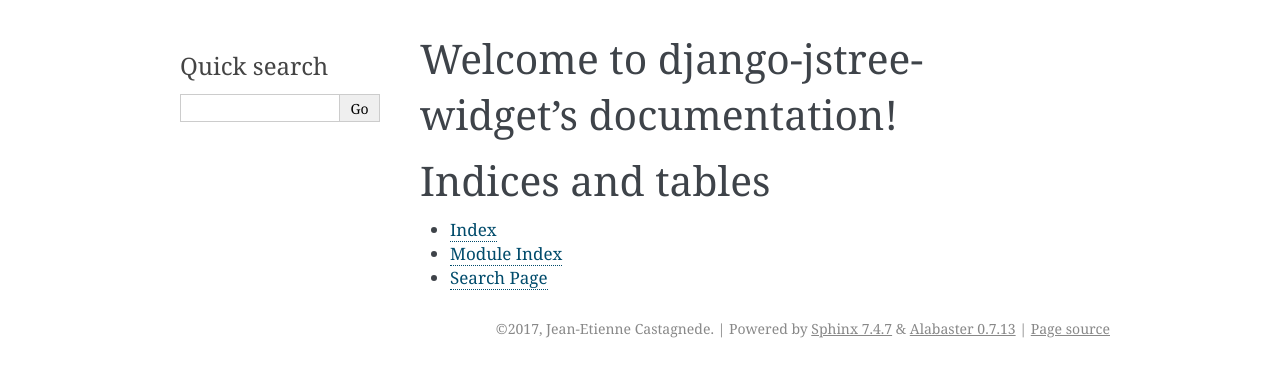
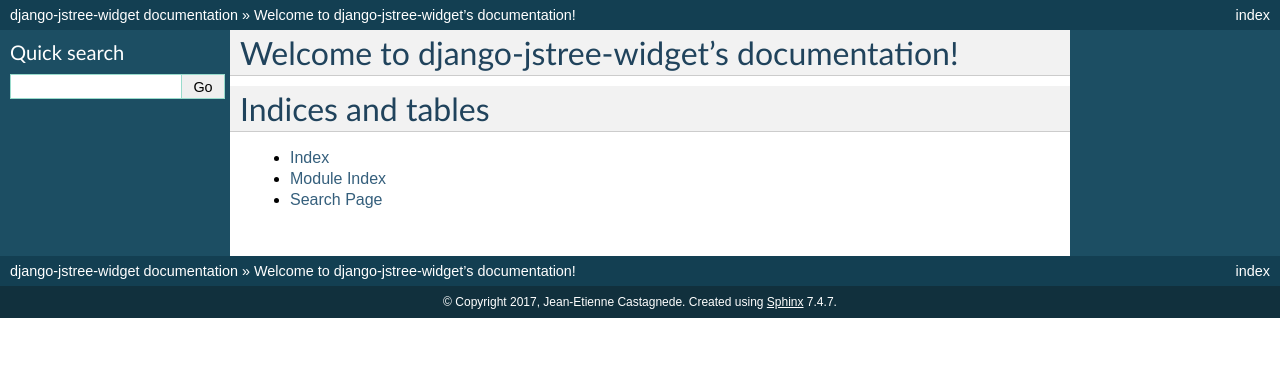
Before and after one commit to submarcos/django-jstree-widget, a Sphinx documentation site: the page built from docs/source/index.rst, in a window 1280 px wide. Shown: the top 377 px of the page. Built offline with Sphinx 7.4.7, drawn with Linux system fonts in a browser that asks for light colours; some of the changed lines change nothing that is shown.

Commit message:
update doc conf

```diff
--- a/docs/source/conf.py
+++ b/docs/source/conf.py
@@ -17,7 +17,7 @@
 # add these directories to sys.path here. If the directory is relative to the
 # documentation root, use os.path.abspath to make it absolute, like shown here.
 #
-# import os
+import os
 # import sys
 # sys.path.insert(0, os.path.abspath('.'))
 
@@ -51,14 +51,17 @@
 copyright = '2017, Jean-Etienne Castagnede'
 author = 'Jean-Etienne Castagnede'
 
+
 # The version info for the project you're documenting, acts as replacement for
 # |version| and |release|, also used in various other places throughout the
 # built documents.
 #
-# The short X.Y version.
-version = '1.0'
-# The full version, including alpha/beta/rc tags.
-release = '1.0.2'
+with open(os.path.join(os.path.dirname(os.path.dirname(__file__))), 'r') as version_file:
+    # The full version, including alpha/beta/rc tags.
+    release = version_file.read()
+    # The short X.Y version.
+    version = '.'.join(value for value in release.split('.')[:-1])
+
 
 # The language for content autogenerated by Sphinx. Refer to documentation
 # for a list of supported languages.
@@ -84,7 +87,7 @@
 # The theme to use for HTML and HTML Help pages.  See the documentation for
 # a list of builtin themes.
 #
-html_theme = 'alabaster'
+html_theme = 'default'
 
 # Theme options are theme-specific and customize the look and feel of a theme
 # further.  For a list of options available for each theme, see the
```
